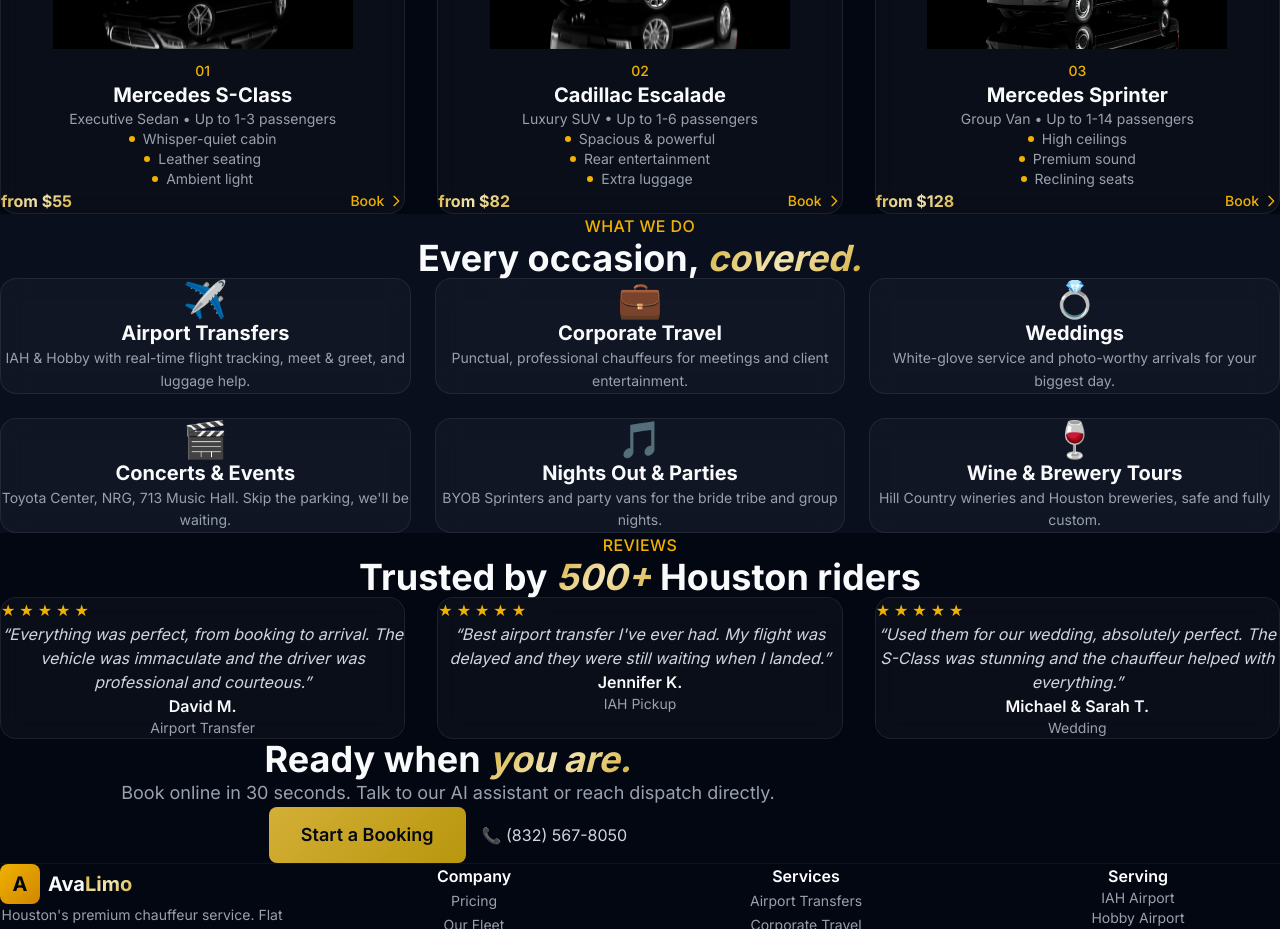
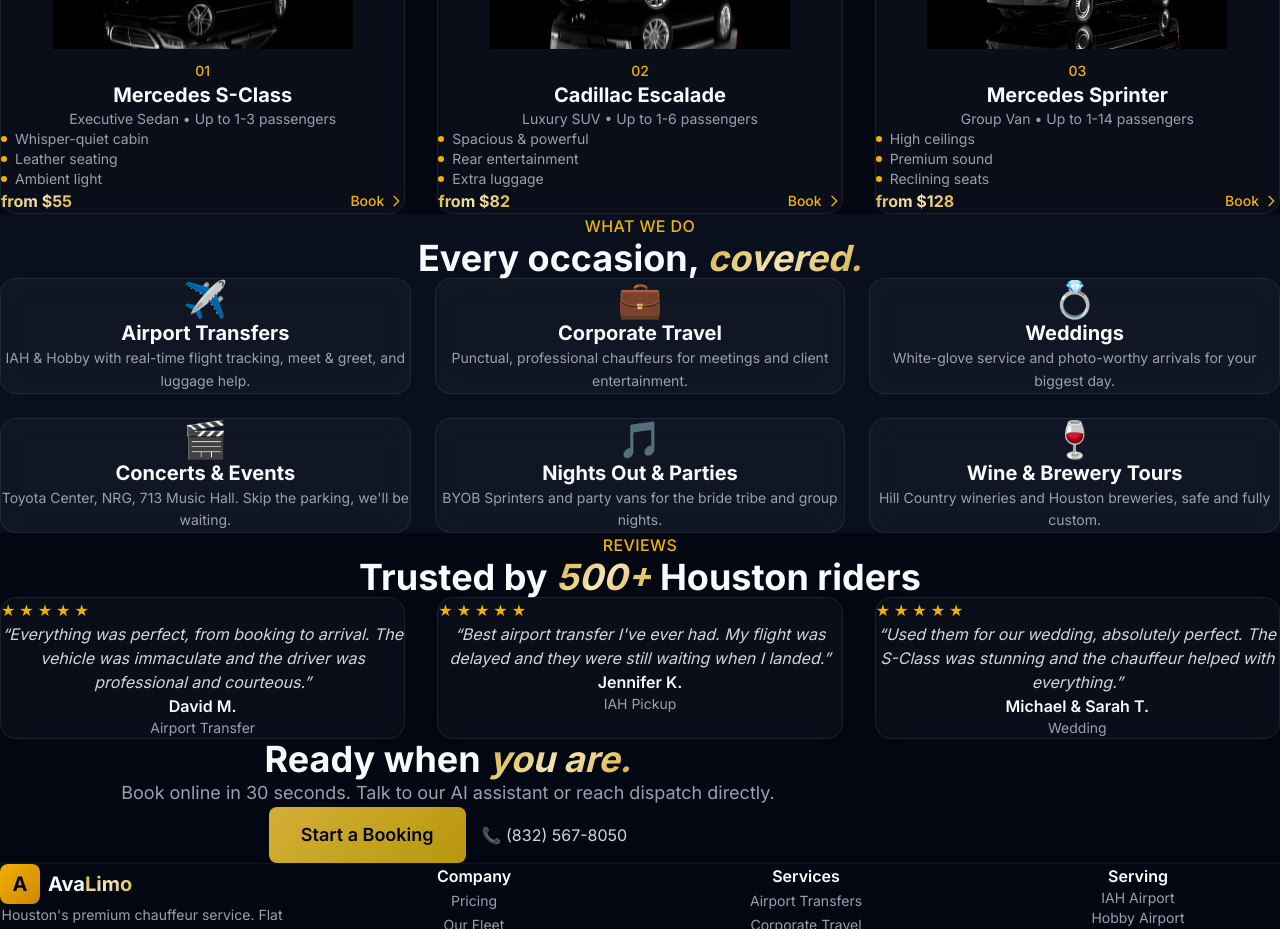
Before and after one commit to quriat/avalimo-v2, a Next.js app: page / in a window 1280 px wide. Shown: the part 1280-2209 px from the top of the page. Built offline with nearby package versions, Linux system fonts and the light colour scheme.

Commit message:
Force ALL text center with !important globally

```diff
--- a/src/app/globals.css
+++ b/src/app/globals.css
@@ -111,55 +111,17 @@
   color: #6b7280;
 }
 
-/* Ensure all sections center content */
-section {
-  text-align: center;
-}
-
-section h1,
-section h2,
-section h3,
-section p {
-  text-align: center;
-}
-
-/* Center form labels */
-label {
-  text-align: left;
-  display: block;
-}
-
-/* Center card content */
-.glass-card h3,
-.glass-card p,
-.glass-card ul {
+/* Force all text to center */
+* {
   text-align: center !important;
 }
 
-.glass-card li {
-  text-align: center !important;
-  justify-content: center;
-}
-
-/* Center footer columns */
-footer {
-  text-align: center !important;
-}
-
-footer h3 {
-  text-align: center !important;
-}
-
-footer ul {
-  text-align: center !important;
-  list-style-position: inside;
-}
-
-footer li {
-  text-align: center !important;
+/* Except form elements which should be left-aligned */
+input, select, textarea, label {
+  text-align: left !important;
 }
 
 /* Fleet cards */
 .glass-card .text-gradient {
-  text-align: left;
+  text-align: center !important;
 }
```
